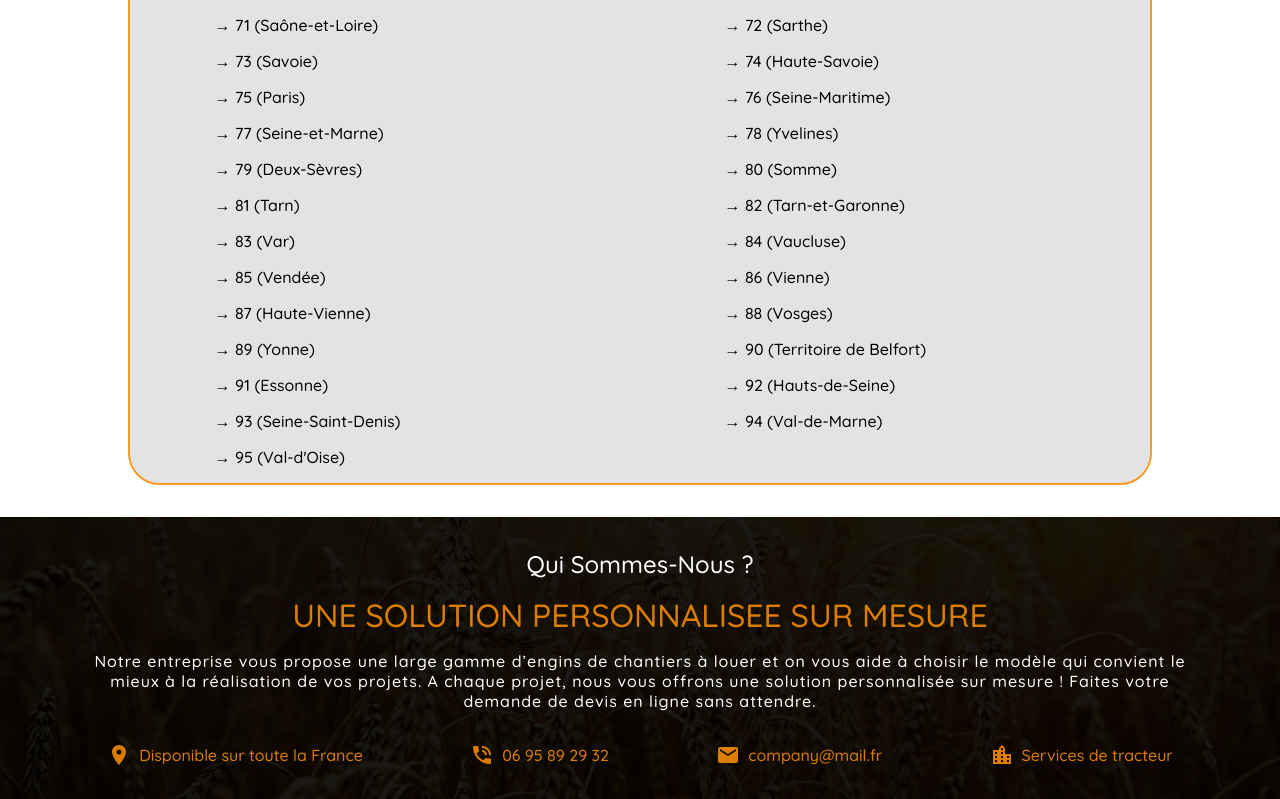
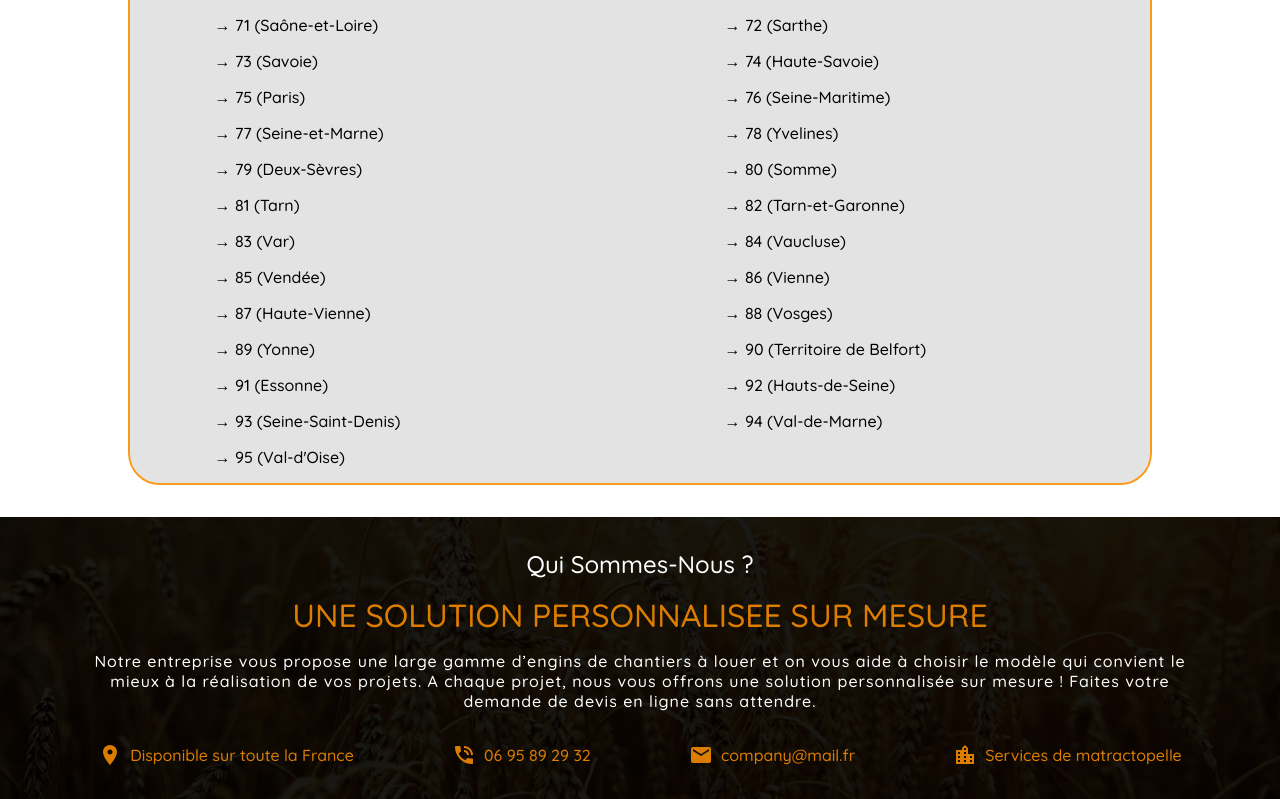
Before and after one commit to eliyamelamed1/matractopelle, a Next.js app: page / in a window 1280 px wide. Shown: the part 4657-5456 px from the top of the page. Built offline with nearby package versions, Linux system fonts and the light colour scheme.

Commit message:
minor change

```diff
--- a/components/Footer.tsx
+++ b/components/Footer.tsx
@@ -21,7 +21,7 @@ const contactOptions = () => {
             </div>
             <div className='iconAndText'>
                 <LocationCityIcon />
-                <span>Services de tracteur</span>
+                <span>Services de matractopelle</span>
             </div>
         </>
     );
```
